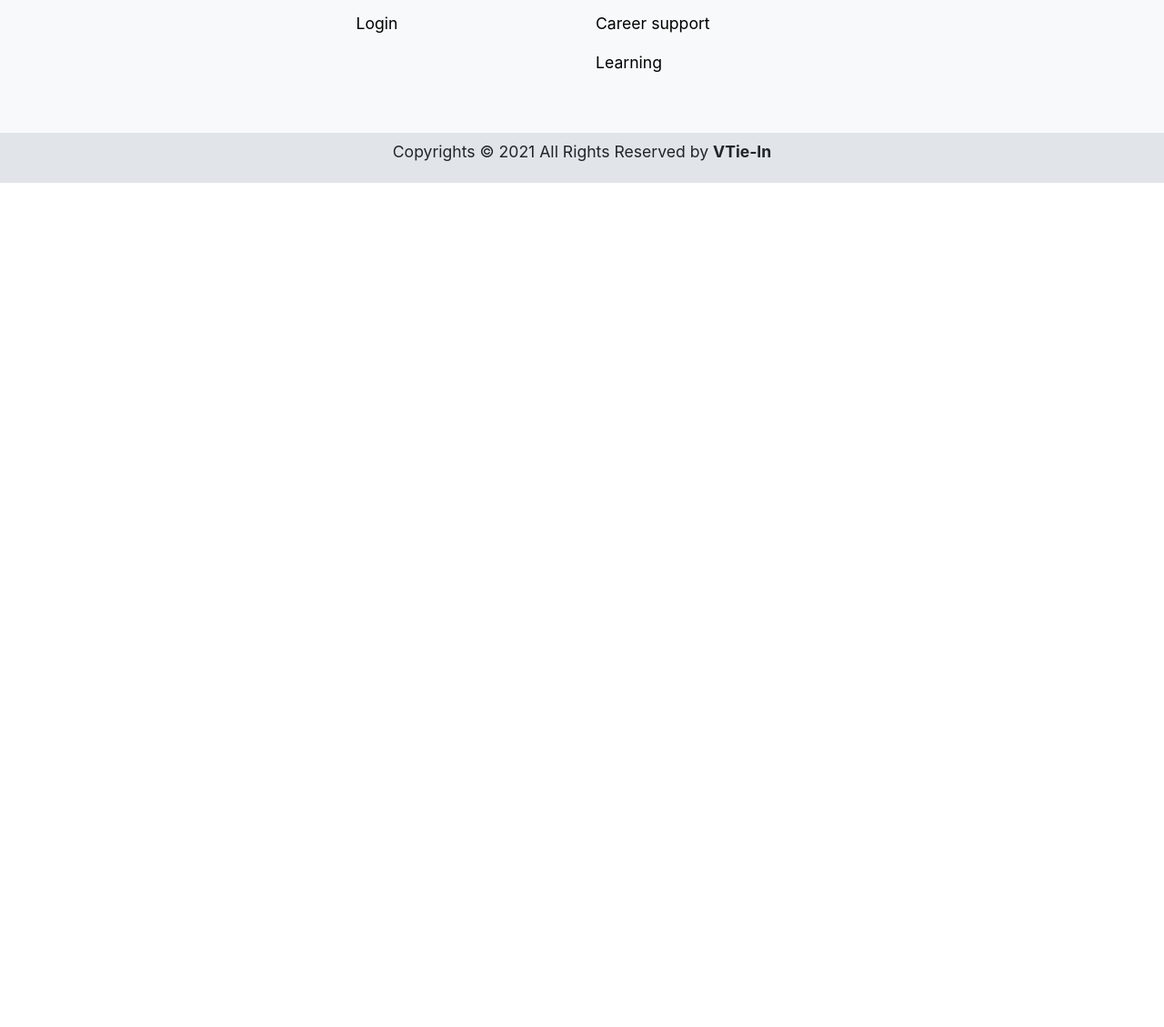
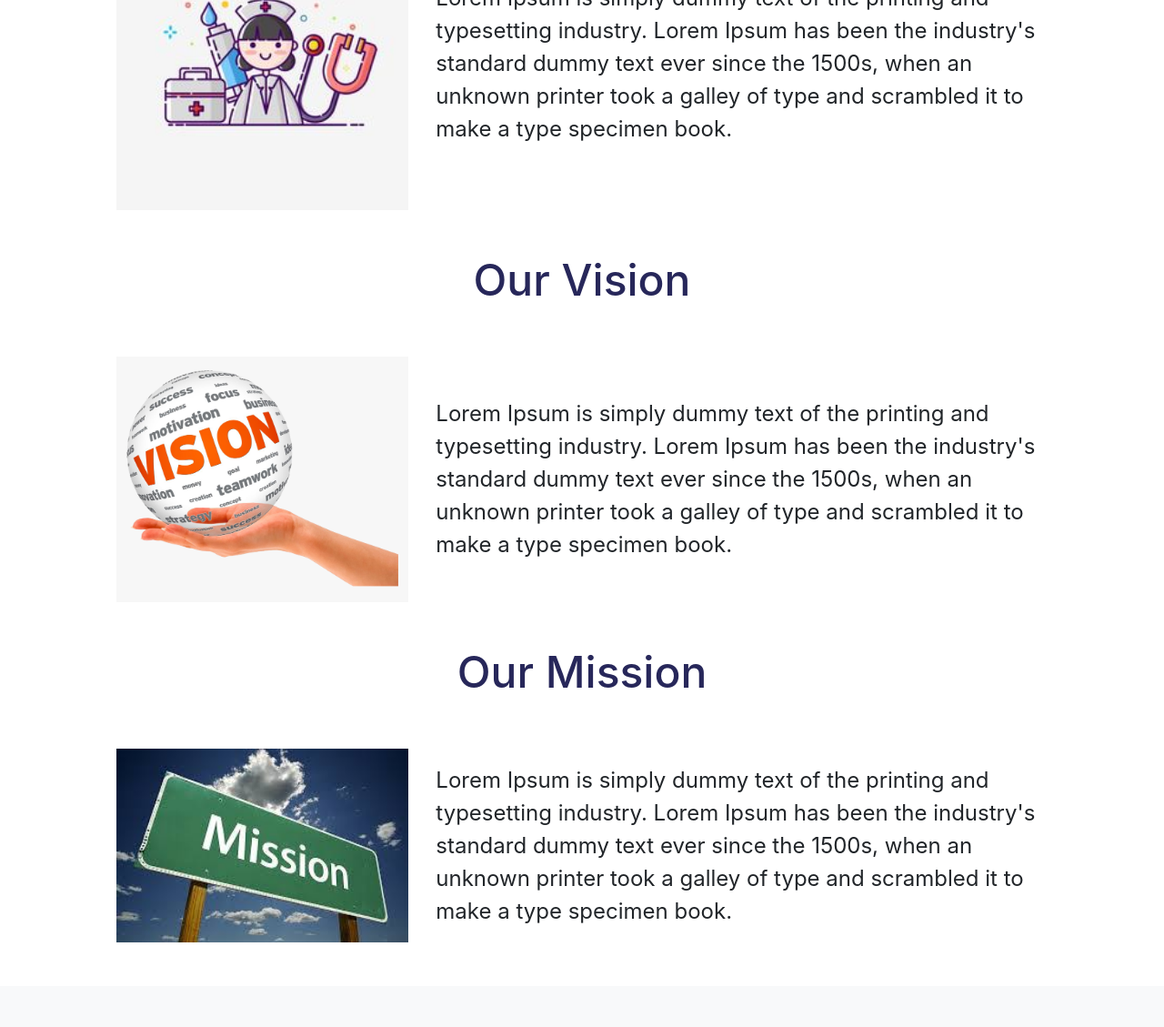
Before and after one commit to niharshini/about-us, a plain HTML site: page about.html in a window 1280 px wide. Shown: the part 708-1837 px from the top of the page at 91% size. Before the commit the page ends 909 px from the top, so only its background shows below. Drawn offline with nearby package versions, Linux system fonts and the light colour scheme.

Commit message:
changes done

```diff
--- a/about.html
+++ b/about.html
@@ -32,19 +32,53 @@
         </div>
     </nav>
     <section>
-        <!-- <div class="heading" style="padding: 0 10%;">
-            <div class="col-12 col-lg-6 ">
-                <h2 class=" pt-5" style="font-size: 3rem; color: rgb(39, 39, 90);">About Us</h2>
-            </div>
-        </div> -->
         <div class="who " style="padding: 0 10%;">
             <div class="col-12 pb-5 ">
-                <h2 class="pb-2 pt-5" style="font-size: 3rem; color: rgb(39, 39, 90);">What is VTie-In?</h2>
+                <h2 class="text-center pb-2 pt-5" style="font-size: 3rem; color: rgb(39, 39, 90);">What is VTie-In?</h2>
                 <p class="m-auto" style="font-size: 1.5rem;">An indian healthcare business and employment-oriented online service that operates via websites and mobile apps.
                     The platform is mainly used for professional networking in health care and
                      allows job seeekers to post their CVs and employers to post jobs,
                     health care service and consultancy,online doctor service,medical delivary,hospital booking
                      service that completely deals with health care sector and provides end to end services.</p>
+            </div>
+        </div>
+        <div class="motto" style="padding: 0 10%;">
+            <h2 class="text-center pb-5 pt-5" style="font-size: 3rem; color: rgb(39, 39, 90);">Our Motto</h2>
+            <div class="row">
+                <div class="col-12 col-lg-4">
+                    <img src="./images/motto.jpg" class="img-responsive" width="100%" >
+                </div>
+                <div class="col-12 col-lg-8 m-auto">
+                    <p class="pt-3" style="font-size: 1.5rem;">Lorem Ipsum is simply dummy text of the printing and typesetting industry.
+                         Lorem Ipsum has been the industry's standard dummy text ever since the 1500s,
+                          when an unknown printer took a galley of type and scrambled it to make a type specimen book. </p>
+                </div>
+            </div>
+        </div>
+        <div class="vision" style="padding: 0 10%;">
+            <h2 class="text-center pb-5 pt-5" style="font-size: 3rem; color: rgb(39, 39, 90);">Our Vision</h2>
+            <div class="row">
+                <div class="col-12 col-lg-4">
+                    <img src="./images/vision.png" class="img-responsive" width="100%" >
+                </div>
+                <div class="col-12 col-lg-8 m-auto">
+                    <p class="pt-3" style="font-size: 1.5rem;">Lorem Ipsum is simply dummy text of the printing and typesetting industry.
+                         Lorem Ipsum has been the industry's standard dummy text ever since the 1500s,
+                          when an unknown printer took a galley of type and scrambled it to make a type specimen book. </p>
+                </div>
+            </div>
+        </div>
+        <div class="mission" style="padding: 0 10%;">
+            <h2 class="text-center pb-5 pt-5" style="font-size: 3rem; color: rgb(39, 39, 90);">Our Mission</h2>
+            <div class="row">
+                <div class="col-12 col-lg-4">
+                    <img src="./images/mission.jpg" class="img-responsive" width="100%" >
+                </div>
+                <div class="col-12 col-lg-8 m-auto">
+                    <p class="pt-3" style="font-size: 1.5rem;">Lorem Ipsum is simply dummy text of the printing and typesetting industry.
+                         Lorem Ipsum has been the industry's standard dummy text ever since the 1500s,
+                          when an unknown printer took a galley of type and scrambled it to make a type specimen book. </p>
+                </div>
             </div>
         </div>
     </section>
--- a/styles.css
+++ b/styles.css
@@ -1,5 +1,5 @@
 .who{
-    background-image: url("./images/about.png.crdownload");
+    background-image: url("./images/about.png");
     background-repeat: no-repeat;
     background-attachment: fixed;
     background-size: cover;
```
Also changed, not shown: images/mission.jpg (added), images/motto.jpg (added), images/vision.png (added).
